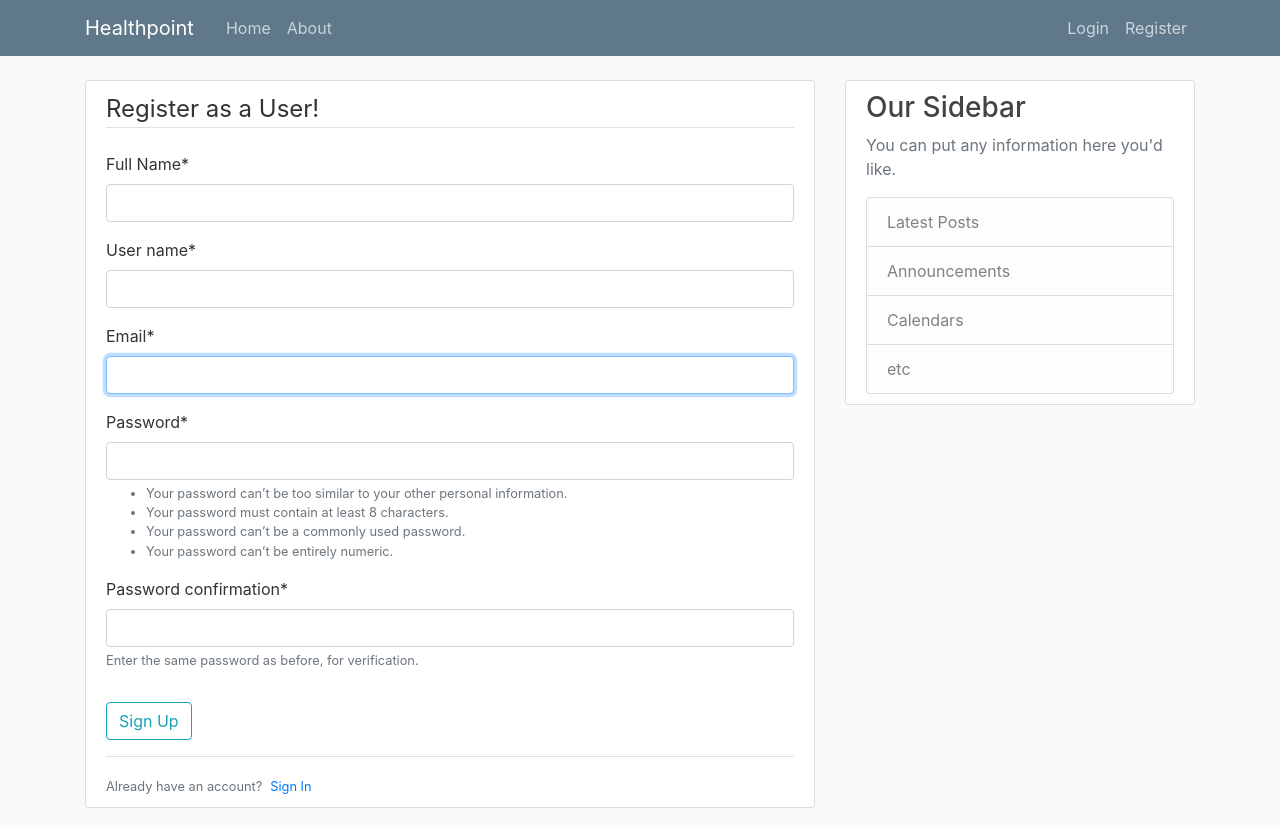
After one commit to Ashutosh652/HealthPoint_Project, a Django app: page /user_register/ in a window 1280 px wide. The commit adds this page. Run offline with Django 3.2, Linux system fonts and the light colour scheme; some libraries are stand-ins or nearby versions.

Commit message:
Database Model Updated, User Registration and Login Done

```diff
--- /dev/null
+++ b/account/forms.py
@@ -0,0 +1,44 @@
+from django import forms
+from .models import User, Doctor
+from django.contrib.auth.forms import UserCreationForm
+from django.db import transaction
+
+
+class UserRegisterForm(UserCreationForm):
+	email = forms.EmailField(label='Email')
+	full_name = forms.CharField(label='Full Name' ,max_length = 100)
+
+	class Meta:
+		model = User
+		fields = ['full_name', 'user_name', 'email', 'password1', 'password2']
+
+
+class DoctorRegisterForm(UserCreationForm):
+	email = forms.EmailField(label='Email')
+	full_name = forms.CharField(label='Full Name' ,max_length = 100)
+	college_attended = forms.CharField(label='College Graduated From' ,max_length=200)
+	college_address = forms.CharField(label='Address of College' ,max_length=200)
+	date_graduated = forms.DateField(label='Date Graduated', widget=forms.widgets.DateInput(attrs={'type': 'date'}))
+	current_affiliation = forms.CharField(label='Current Affiliation (eg. Hospital, Clinic, etc.)' ,max_length=200)
+	specialization = forms.CharField(label='Specialization' ,max_length=100)
+
+	class Meta(UserCreationForm.Meta):
+		model = User
+		fields = ['full_name', 'user_name', 'email', 'password1', 'password2', 'college_attended', 'college_address', 'date_graduated', 'current_affiliation', 'specialization']
+
+	@transaction.atomic
+	def data_save(self):
+		user = super().save(commit=False)
+		user.is_doctor = True
+		user.is_active = False
+		user.email = self.cleaned_data.get('email')
+		user.full_name = self.cleaned_data.get('full_name')
+		user.save()
+		doctor = Doctor.objects.create(user=user)
+		doctor.college_attended = self.cleaned_data.get('college_attended')
+		doctor.college_address = self.cleaned_data.get('college_address')
+		doctor.date_graduated = self.cleaned_data.get('date_graduated')
+		doctor.current_affiliation = self.cleaned_data.get('current_affiliation')
+		doctor.specialization = self.cleaned_data.get('specialization')
+		doctor.save()
+		return user
--- a/account/models.py
+++ b/account/models.py
@@ -54,3 +54,14 @@ class User(AbstractBaseUser, PermissionsMixin):
 	def has_module_perms(self, app_label):
 		return self.is_superuser
 #....................CUSTOM USER MODEL...........................
+
+class Doctor(models.Model):
+	user = models.OneToOneField(User, on_delete=models.CASCADE, primary_key=True)
+	college_attended = models.CharField(max_length=200)
+	college_address = models.CharField(max_length=200)
+	date_graduated = models.DateField(null=True, blank=True)
+	current_affiliation = models.CharField(max_length=200)
+	specialization = models.CharField(max_length=100)
+
+	def __str__(self):
+		return self.user.user_name
--- /dev/null
+++ b/account/templates/account/logout.html
@@ -0,0 +1,6 @@
+{% extends "healthpoint/base.html" %}
+{% block content %}
+	<h2>You have been logged out.</h2>
+	<div class="border-top pt-3"><small class="text-muted"><a class="ml-2 btn btn-primary" href="{% url 'login' %}">Log In</a></small></div>
+
+{% endblock content %}
--- /dev/null
+++ b/account/templates/account/profile.html
@@ -0,0 +1,5 @@
+{% extends "healthpoint/base.html" %}
+{% load crispy_forms_tags %}
+{% block content %}
+	<h1>{{ user.user_name }}</h1>
+{% endblock content %}
--- /dev/null
+++ b/account/templates/account/user_register.html
@@ -0,0 +1,17 @@
+{% extends "healthpoint/base.html" %}
+{% load crispy_forms_tags %}
+{% block content %}
+	<div class="content-section">
+		<form method="POST">
+			{% csrf_token %}
+			<fieldset class="form-group">
+				<legend class="border-bottom mb-4">Register as a User!</legend>
+				{{ form|crispy }}
+			</fieldset>
+			<div class="form-group">
+				<button class="btn btn-outline-info" type="submit">Sign Up</button>
+			</div>
+		</form>
+		<div class="border-top pt-3"><small class="text-muted">Already have an account?<a class="ml-2" href="{% url 'login' %}">Sign In</a></small></div>
+	</div>
+{% endblock content %}
--- a/account/views.py
+++ b/account/views.py
@@ -1,3 +1,61 @@
-from django.shortcuts import render
+from django.shortcuts import render, redirect
+from django.contrib import messages
+from django.contrib.auth.decorators import login_required
+from .forms import UserRegisterForm, DoctorRegisterForm
+from django.views.generic import CreateView
+from .models import User, Doctor
 
-# Create your views here.
+# def register(request):
+# 	if request.method == 'POST':
+# 		form = UserRegisterForm(request.POST)
+# 		if form.is_valid():
+# 			form.save()
+# 			user_name = form.cleaned_data.get('user_name')
+# 			messages.success(request, f'Account created for {user_name}! You can login now!')
+# 			return redirect('healthpoint-home')
+# 	else:
+# 		form = UserRegisterForm()
+# 	return render(request, 'account/register.html', {'form': form})
+
+def register(request):
+	return render(request, 'account/register.html')
+
+
+class UserRegister(CreateView):
+	model = User
+	form_class = UserRegisterForm
+	template_name = 'account/user_register.html'
+
+	def form_valid(self, form):
+		if self.request.method == 'POST':
+			if form.is_valid():
+				form.save()
+				user_name = form.cleaned_data.get('user_name')
+				messages.success(self.request, f'Account created for {user_name}! You can login now!')
+				return redirect('login')
+		else:
+			form = UserRegisterForm()
+		return render(self.request, 'account/user_register.html', {'form': form})
+
+
+class DoctorRegister(CreateView):
+	model = User
+	form_class = DoctorRegisterForm
+	template_name = 'account/doctor_register.html'
+
+	def form_valid(self, form):
+		if self.request.method == 'POST':
+			if form.is_valid():
+				# form.save()
+				form.data_save()
+				user_name = form.cleaned_data.get('user_name')
+				messages.success(self.request, f'Account created for {user_name}! You cannot login until your credentials are verified. This may take upto 24 hours. You will be notified via email after your account is activated.')
+				return redirect('healthpoint-home')
+		else:
+			form = DoctorRegisterForm()
+		return render(self.request, 'account/doctor_register.html', {'form': form})
+
+
+@login_required
+def profile(request):
+	return render(request, 'account/profile.html')
--- a/healthpoint/templates/healthpoint/base.html
+++ b/healthpoint/templates/healthpoint/base.html
@@ -31,8 +31,13 @@
 	        </div>
 	        <!-- Navbar Right Side -->
 	        <div class="navbar-nav">
-	          <a class="nav-item nav-link" href="#">Login</a>
-	          <a class="nav-item nav-link" href="#">Register</a>
+	        	{% if user.is_authenticated %}
+	        		<a class="nav-item nav-link" href="{% url 'profile' %}">Profile</a>
+	        		<a class="nav-item nav-link" href="{% url 'logout' %}">Logout</a>
+	        	{% else %}
+	        		<a class="nav-item nav-link" href="{% url 'login' %}">Login</a>
+					<a class="nav-item nav-link" href="{% url 'register' %}">Register</a>
+		        {% endif %}
 	        </div>
 	      </div>
 	    </div>
@@ -43,6 +48,15 @@
 	<main role="main" class="container">
 	  <div class="row">
 	    <div class="col-md-8">
+	    	<!--........................Flash Message.....................-->
+	    	{% if messages %}
+	    		{% for message in messages %}
+	    			<div class="alert alert-{{ message.tags }}">
+	    				{{ message }}
+	    			</div>
+	    		{% endfor %}
+	    	{% endif %}
+	    	<!--........................Flash Message End.....................-->
 	      {% block content %}{% endblock %}
 	    </div>
 	    <div class="col-md-4">
--- a/healthpoint_project/urls.py
+++ b/healthpoint_project/urls.py
@@ -14,9 +14,17 @@ Including another URLconf
     2. Add a URL to urlpatterns:  path('blog/', include('blog.urls'))
 """
 from django.contrib import admin
+from django.contrib.auth import views as auth_views
 from django.urls import path, include
+from account import views as account_views
 
 urlpatterns = [
     path('admin/', admin.site.urls),
+    path('register/', account_views.register, name='register'),
+    path('user_register/', account_views.UserRegister.as_view(), name='user_register'),
+    path('doctor_register/', account_views.DoctorRegister.as_view(), name='doctor_register'),
+    path('profile/', account_views.profile, name='profile'),
+    path('login/', auth_views.LoginView.as_view(template_name='account/login.html'), name='login'),
+    path('logout/', auth_views.LogoutView.as_view(template_name='account/logout.html'), name='logout'),
     path('', include('healthpoint.urls')),
 ]
```
Also changed, not shown: account/admin.py (+8 -3 lines), account/templates/account/doctor_register.html (added, +17 -0 lines), account/templates/account/login.html (added, +17 -0 lines), account/templates/account/register.html (added, +41 -0 lines), healthpoint/admin.py (+10 -6 lines), healthpoint_project/settings.py (+7 -0 lines), account/migrations/0001_initial.py, account/migrations/0002_alter_doctor_date_graduated.py (added), account/migrations/0003_alter_doctor_date_graduated.py (added), db.sqlite3, healthpoint/migrations/0001_initial.py, healthpoint/migrations/0002_comment.py (deleted).
